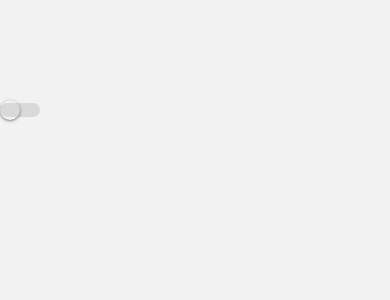
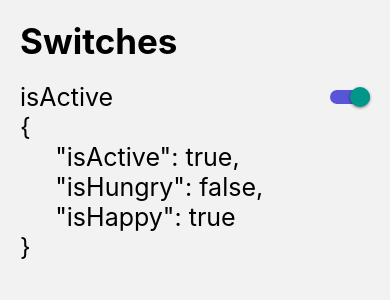
Before and after one commit to JorgeLpzGnz/06-RNComponents, a React Native app: screen /SwitchScreen in a window 390 px wide. Shown: the top 300 px of the page. Built offline with nearby package versions, Linux system fonts and the light colour scheme.

Commit message:
201. Custom switch

```diff
--- /dev/null
+++ b/src/components/CustomSwitch.tsx
@@ -0,0 +1,30 @@
+import React, { useState } from 'react'
+import { Platform, Switch } from 'react-native'
+
+interface Props {
+    isOn: boolean
+    onChange: ( isEnabled: boolean ) => void
+}
+
+export const CustomSwitch = ( { isOn, onChange }: Props ) => {
+
+    const [ isEnabled, setIsEnabled] = useState(isOn)
+
+    const toggleSwitch = () => {
+
+        setIsEnabled(!isEnabled)
+
+        onChange(!isEnabled)
+
+    };
+
+    return (
+        <Switch
+            trackColor={{ false: '#D9D9DB', true: '#5856d6' }}
+            thumbColor={Platform.OS === 'android' ? '#5856D6' : ''}
+            ios_backgroundColor="#3e3e3e"
+            onValueChange={toggleSwitch}
+            value={isEnabled}
+        />
+    )
+}
--- /dev/null
+++ b/src/components/HeaderTitle.tsx
@@ -0,0 +1,20 @@
+import { Text, View } from 'react-native'
+import React from 'react'
+import { styles } from '../theme/appTheme'
+import { useSafeAreaInsets } from 'react-native-safe-area-context';
+
+interface Props {
+    title: string
+}
+
+export const HeaderTitle = ( { title }: Props ) => {
+
+    const { top } = useSafeAreaInsets()
+
+    return (
+        <View style={{ marginTop: top + 20, marginBottom: 20, }}>
+            <Text style={styles.title}>{ title }</Text>
+        </View>
+    )
+
+}
--- a/src/screens/HomeScreen.tsx
+++ b/src/screens/HomeScreen.tsx
@@ -5,18 +5,9 @@
 import { useSafeAreaInsets } from 'react-native-safe-area-context'
 import { FlatListMenuItem } from '../components/FlatListMenuItem'
 import { menuItems } from '../data/menuItems'
+import { HeaderTitle } from '../components/HeaderTitle'
 
 export const HomeScreen = () => {
-
-    const { top } = useSafeAreaInsets()
-
-    const renderListHeader = () => (
-
-        <View style={{ marginTop: top + 20, marginBottom: 20, }}>
-            <Text style={ styles.title }>Opciones de menu</Text>
-        </View>
-
-    )
 
     const itemSeparator = () => (
         <View
@@ -40,7 +31,7 @@
                 renderItem={({ item }) => <FlatListMenuItem menuItem={ item }/>}
                 // llave unica para cada elemnto del flatList ( tipo String )
                 keyExtractor={(item) => item.name}
-                ListHeaderComponent={ renderListHeader }
+                ListHeaderComponent={ () =>  <HeaderTitle title="Opciones de Menú"/> }
                 ItemSeparatorComponent={ itemSeparator }
             />
 
--- a/src/screens/SwitchScreen.tsx
+++ b/src/screens/SwitchScreen.tsx
@@ -1,23 +1,59 @@
 import React, { useState } from 'react'
-import { Platform, Text, View } from 'react-native'
+import { Platform, StyleSheet, Text, View } from 'react-native'
 import { Switch } from 'react-native-gesture-handler'
+import { HeaderTitle } from '../components/HeaderTitle';
+import { CustomSwitch } from '../components/CustomSwitch';
 
 export const SwitchScreen = () => {
 
-    const [isEnabled, setIsEnabled] = useState(false);
+    const [state, setState] = useState({
+        isActive: true,
+        isHungry: false,
+        isHappy: true
+    })
 
-    const toggleSwitch = () => setIsEnabled( !isEnabled );
+    const { isActive } = state
+
+    // keyof typeof dice que el field debe ser una llave del tipo tipo state
+
+    const onChange = ( value: boolean, field: keyof typeof state ) => {
+        setState({
+            ...state,
+            [ field ]: value
+        })
+    }
 
     return (
-      <View style={{ marginTop: 100,}}>
-            <Switch
-                trackColor={{false: '#D9D9DB', true: '#5856d6'}}
-                thumbColor={ Platform.OS === 'android' ? '#5856D6' : '' }
-                ios_backgroundColor="#3e3e3e"
-                onValueChange={toggleSwitch}
-                value={isEnabled}
-            />
-      </View>
+        <View style={{ marginHorizontal: 20, }}>
+
+            <HeaderTitle title="Switches" />
+
+            <View style={ styles.switchRow }>
+                <Text style={ styles.switchText }>isActive</Text>
+                <CustomSwitch
+                    isOn={ isActive }
+                    onChange={( value ) => onChange( value, 'isActive') }
+                />
+
+            </View>
+
+
+            <Text style={styles.switchText}>
+                {JSON.stringify(state, null, 5)}
+            </Text>
+
+        </View>
     )
 
 }
+
+const styles = StyleSheet.create({
+    switchText: {
+        fontSize: 25
+    },
+    switchRow: {
+        flexDirection: 'row',
+        justifyContent: 'space-between',
+        alignItems: 'center',
+    },
+})
```
